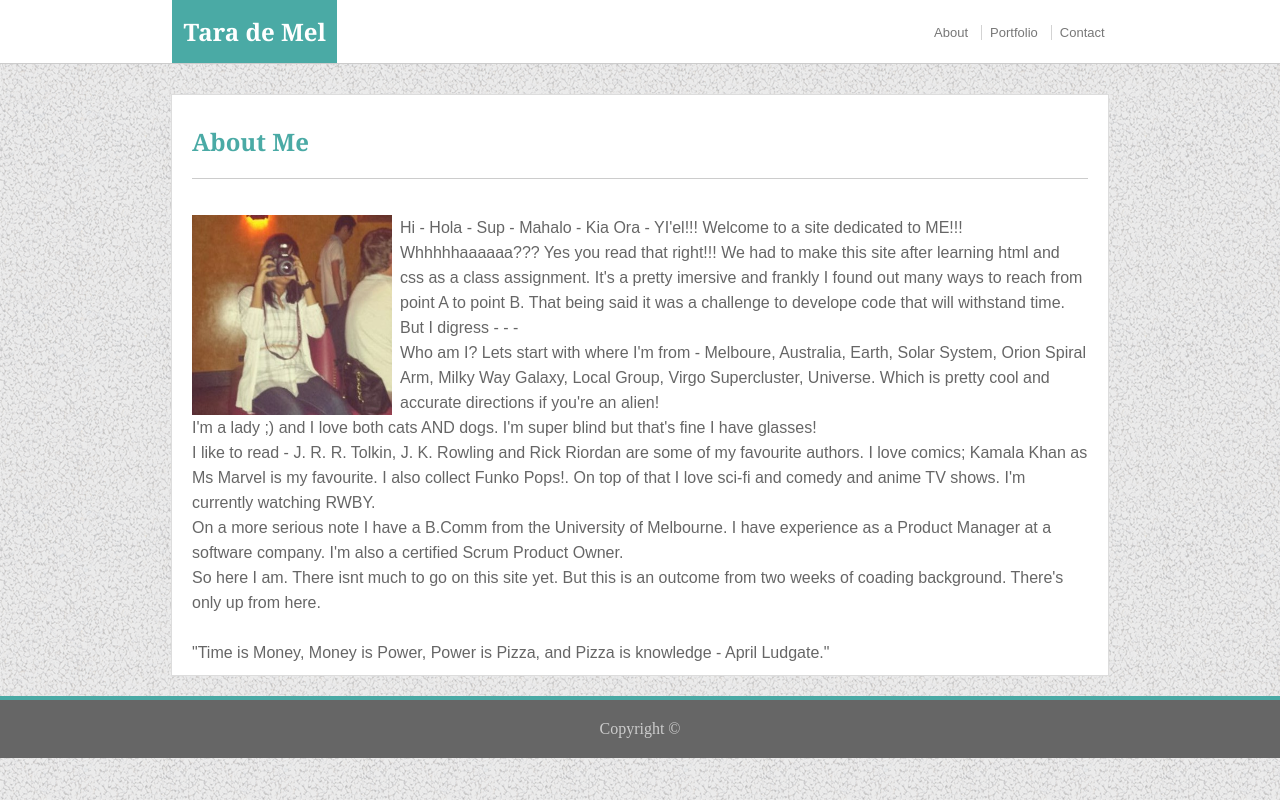
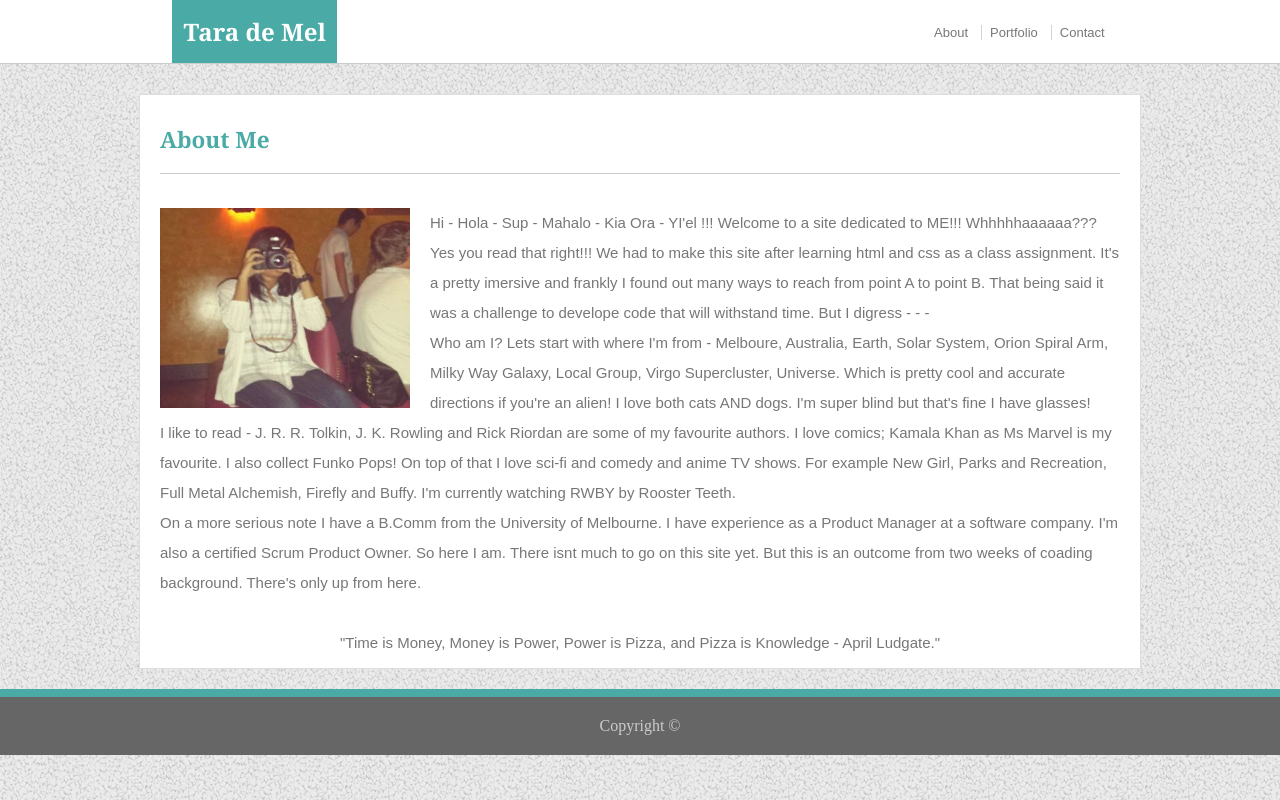
Before and after one commit to taraDM23/AboutTara, a plain HTML site: page index.html in a window 1280 px wide. Drawn offline with Linux system fonts and the light colour scheme.

Commit message:
ux changes

```diff
--- a/assets/css/style.css
+++ b/assets/css/style.css
@@ -1,5 +1,5 @@
 header {
-    background: white;
+    background:#ffffff;
     border-bottom: solid #cccccc 1px;
     position: sticky;
     width: 100%;
@@ -68,7 +68,7 @@ text-align: center;
 clear: both;
 padding: 20px;
 margin-top: 20px;
-border-top: solid #4aaaa5 4px;
+border-top: solid #4aaaa5 8px;
 color: #ccc;
 background: #666666;
 position: sticky;
@@ -78,7 +78,7 @@ vertical-align: baseline;
 
 /* body */
 .wrapper {
-width: 70%;
+width: 960px;
 height: auto;
 margin-left: auto;
 margin-right: auto;
@@ -87,8 +87,9 @@ padding: 10px 20px 10px 20px;
 border: 1px solid #dddddd;
 background-color: #ffffff;
 font-family: 'Arial', 'Helvetica Neue', Helvetica, sans-serif;
-color: #666666;
+color: #777777;
 overflow: auto;
+font-size: 15px;
 }
 
 body {
@@ -137,14 +138,18 @@ overflow: auto;
 
 #bio-image {
 float: left;
-padding-right: 8px;
+padding-right: 20px;
 height: 200px;
-width: 200px;
+width: 250px;
+}
+
+#quote {
+text-align: center;
 }
 
 #main-bio {
 font-family: Arial, Helvetica, sans-serif;
-line-height: 25px;
+line-height: 30px;
 }
 
 p {
--- a/index.html
+++ b/index.html
@@ -32,7 +32,7 @@
             alt="My Name">
 
         <section id="main-bio">
-            <p>Hi - Hola - Sup - Mahalo - Kia Ora - YI'el!!! Welcome to a site dedicated to ME!!! Whhhhhaaaaaa??? Yes you read
+            <p>Hi - Hola - Sup - Mahalo - Kia Ora - YI'el !!! Welcome to a site dedicated to ME!!! Whhhhhaaaaaa??? Yes you read
                 that right!!!
                 We had to make this site after learning html and css as a class assignment. It's a pretty imersive and
                 frankly I found out many
@@ -43,20 +43,19 @@
             </p>
             <p> Who am I? Lets start with where I'm from - Melboure, Australia, Earth, Solar System, Orion Spiral Arm,
                 Milky Way Galaxy, Local Group, Virgo Supercluster, Universe. Which is pretty cool and accurate
-                directions if you're an alien!</p>
-            <p>I'm a lady ;) and I love both cats AND dogs. I'm super blind but that's fine I have glasses!</p>
+                directions if you're an alien! I love both cats AND dogs. I'm super blind but that's fine I have glasses!
+            </p>
             <p>I like to read - J. R. R. Tolkin, J. K. Rowling and Rick Riordan are some of my favourite authors.
-                I love comics; Kamala Khan as Ms Marvel is my favourite. I also collect Funko Pops!.
-                On top of that I love sci-fi and comedy and anime TV shows. I'm currently watching RWBY.
+                I love comics; Kamala Khan as Ms Marvel is my favourite. I also collect Funko Pops!
+                On top of that I love sci-fi and comedy and anime TV shows. For example New Girl, Parks and Recreation, Full
+                Metal Alchemish, Firefly and Buffy. I'm currently watching RWBY by Rooster Teeth.
             </p>
             <p>On a more serious note I have a B.Comm from the University of Melbourne. I have experience as a Product
-                Manager at a software company. I'm also a certified Scrum Product Owner.
-            </p>
-            <p>So here I am. There isnt much to go on this site yet. But this is an outcome from two weeks of coading background.
+                Manager at a software company. I'm also a certified Scrum Product Owner. So here I am. There isnt much to go on this site yet. But this is an outcome from two weeks of coading background.
                 There's only up from here.
             </p>
             <br>
-            <p> "Time is Money, Money is Power, Power is Pizza, and Pizza is knowledge - April Ludgate."</p>
+            <p id=quote>"Time is Money, Money is Power, Power is Pizza, and Pizza is Knowledge - April Ludgate."</p>
 
         </section>
 
```
